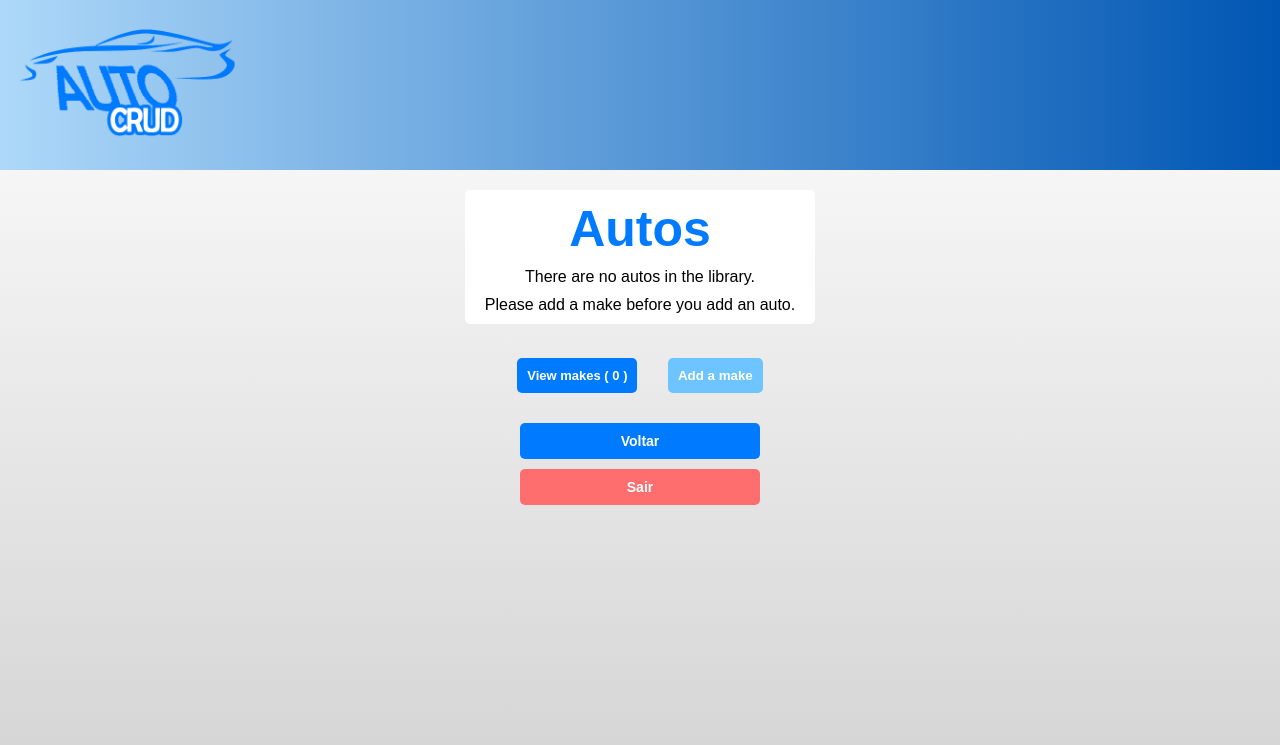
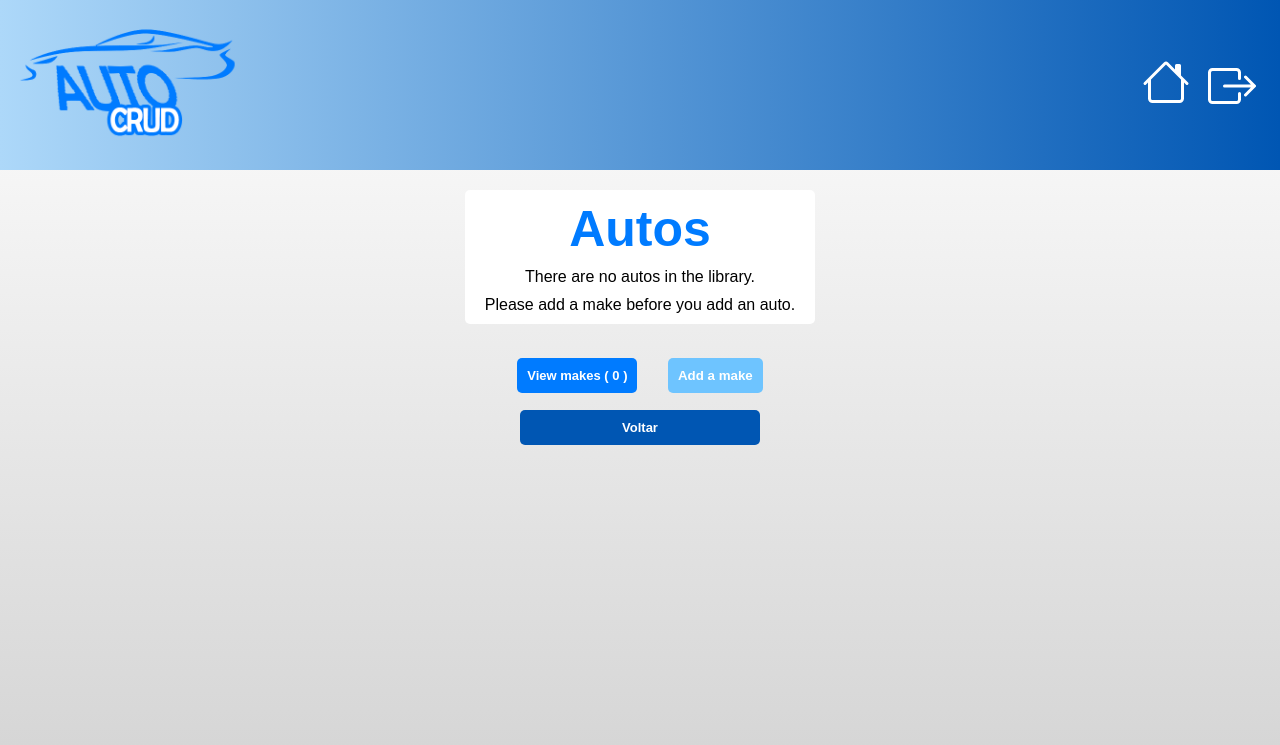
Before and after one commit to paulorosadodev/AutoCRUD, a Django app: page /crud/autos/ in a window 1280 px wide. Shown: the top 745 px of the page. Run offline with Django 5.2, Linux system fonts and the light colour scheme; the visitor is signed in with stand-in values (Sample User, id 1); data that the repository does not hold is empty.

Commit message:
buttons home logout voltar

```diff
--- a/auto/autocrud/templates/autolist.html
+++ b/auto/autocrud/templates/autolist.html
@@ -86,7 +86,7 @@
         </div>
 {% endif %}
 
-        <p style="margin-top: 30px;">
+        <p style="margin-top: 30px; margin-bottom: 25px;">
             <a href="{% url 'autocrud:makes' %}" class="viewmakes">View makes ( {{ makeCount }} )</a>
             <button class="plus" id="openModalBtn" style="padding: 10px; margin-left: 26px;">Add a make</button>
         </p>
--- a/auto/autocrud/templates/base.html
+++ b/auto/autocrud/templates/base.html
@@ -10,6 +10,8 @@
             margin: 0;
             font-family: 'arial';
         }
+
+
 
         .edit {
             text-decoration: none;
@@ -137,9 +139,18 @@
 
         .botoes {
             display: flex;
-            flex-direction: column;
+            justify-content: space-between;
+            gap: 30px;
             align-items: center;
             margin-top: 10px;
+        }
+
+        .botoes > button > svg:hover, .botoes > a:hover{
+            cursor: pointer;
+        }
+
+        .botoes > button, .botoes > a {
+            scale: 3;
         }
 
         .button {
@@ -288,25 +299,39 @@
         .close:hover, .closeAuto:hover, .close1:hover, .closeAutoUpdate:hover, .closeMakeUpdate:hover {
             background-color: #CC5A5A;
         }
+
+        a.oi:hover {
+            background-color: #00428c !important;
+            transition: 0.3s;
+        }
+
     </style>
     {% load static %}
     <link rel="shortcut icon" href="{% static 'autocrud/images/caricon.ico' %}" type="image/x-icon">
 </head>
 <body>
-    <div class="navbar">
+    <div class="navbar" style="justify-content: space-between;">
         <img src="{% static 'autocrud/images/autologo.png' %}" alt="Logo">
+        <form action="{% url 'autocrud:autos' %}" method="POST">
+            {% csrf_token %}
+            <div class="botoes">
+                <a href="{% url 'home' %}" style="margin-bottom: 5px;"><svg xmlns="http://www.w3.org/2000/svg" width="16" height="16" fill="currentColor" class="bi bi-house" viewBox="0 0 16 16">
+                    <path d="M8.707 1.5a1 1 0 0 0-1.414 0L.646 8.146a.5.5 0 0 0 .708.708L2 8.207V13.5A1.5 1.5 0 0 0 3.5 15h9a1.5 1.5 0 0 0 1.5-1.5V8.207l.646.647a.5.5 0 0 0 .708-.708L13 5.793V2.5a.5.5 0 0 0-.5-.5h-1a.5.5 0 0 0-.5.5v1.293zM13 7.207V13.5a.5.5 0 0 1-.5.5h-9a.5.5 0 0 1-.5-.5V7.207l5-5z"/>
+                </svg></a>
+                <button type="submit" name="sair" style="background-color: transparent; border: none; color: white; margin-right: 30px; padding: 0;"><svg xmlns="http://www.w3.org/2000/svg" width="16" height="16" fill="currentColor" class="bi bi-box-arrow-right" viewBox="0 0 16 16">
+                    <path fill-rule="evenodd" d="M10 12.5a.5.5 0 0 1-.5.5h-8a.5.5 0 0 1-.5-.5v-9a.5.5 0 0 1 .5-.5h8a.5.5 0 0 1 .5.5v2a.5.5 0 0 0 1 0v-2A1.5 1.5 0 0 0 9.5 2h-8A1.5 1.5 0 0 0 0 3.5v9A1.5 1.5 0 0 0 1.5 14h8a1.5 1.5 0 0 0 1.5-1.5v-2a.5.5 0 0 0-1 0z"/>
+                    <path fill-rule="evenodd" d="M15.854 8.354a.5.5 0 0 0 0-.708l-3-3a.5.5 0 0 0-.708.708L14.293 7.5H5.5a.5.5 0 0 0 0 1h8.793l-2.147 2.146a.5.5 0 0 0 .708.708z"/>
+                </svg></button>
+            </div>
+        </form>
     </div>
     {% block content %}
     {% endblock %}
-    <div class="button">
-        <form action="{% url 'autocrud:autos' %}" method="POST">
-            {% csrf_token %}
-            <div class="botoes">
-                <a href="{% url 'home' %}" style="font-size: 14px;">Voltar</a>
-                <input type="submit" value="Sair" name="sair" style="font-size: 14px">
-            </div>
-        </form>
-    </div>
+
+    {% if previous_url %}
+        <a href="{{ previous_url }}" class="oi" style="text-decoration: none; padding: 10px 102px; border-radius: 5px; color: white; font-weight: bold; font-size: 13px; background-color: #0056b3; margin-top: 30px;">Voltar</a>
+    {% endif %}
+
     <footer>
         <p>© 2024 Auto CRUD</p>
     </footer>
--- a/auto/autocrud/templates/makelist.html
+++ b/auto/autocrud/templates/makelist.html
@@ -52,7 +52,7 @@
     </form>
 </div>
 </div>
-<p style="margin-top: 30px;">
+<p style="margin-top: 30px; margin-bottom: 25px;">
     <a href="{% url 'autocrud:autos' %}" class="viewmakes" style="margin-right: 3px;">View autos ( {{ autoCount }} )</a>
     <button class="plus" id="openModalBtn" style="padding: 10px; margin-left: 26px;">Add a make</button>
 </p>
--- a/auto/autocrud/views.py
+++ b/auto/autocrud/views.py
@@ -60,7 +60,7 @@ def autos(request):
         makeCount = Make.objects.filter(user_id=user_id).count()
         makes = Make.objects.filter(user_id=user_id)
         autos = Auto.objects.filter(user_id=user_id)
-        return render(request, 'autolist.html', {'makeCount': makeCount, 'makes': makes, 'autos': autos })
+        return render(request, 'autolist.html', {'makeCount': makeCount, 'makes': makes, 'autos': autos, 'previous_url': request.META.get('HTTP_REFERER', None)})
     # else:
     #   return redirect('login')
 
@@ -73,7 +73,7 @@ def makes(request):
         user_id = request.user.id
         makes = Make.objects.filter(user_id=user_id)
         autoCount = Auto.objects.filter(user_id=user_id).count()
-        return render(request, 'makelist.html', {'makes': makes, 'autoCount': autoCount })
+        return render(request, 'makelist.html', {'makes': makes, 'autoCount': autoCount, 'previous_url': request.META.get('HTTP_REFERER', None)})
 
 @login_required(login_url='/crud/login/')
 def auto_create(request):
```
